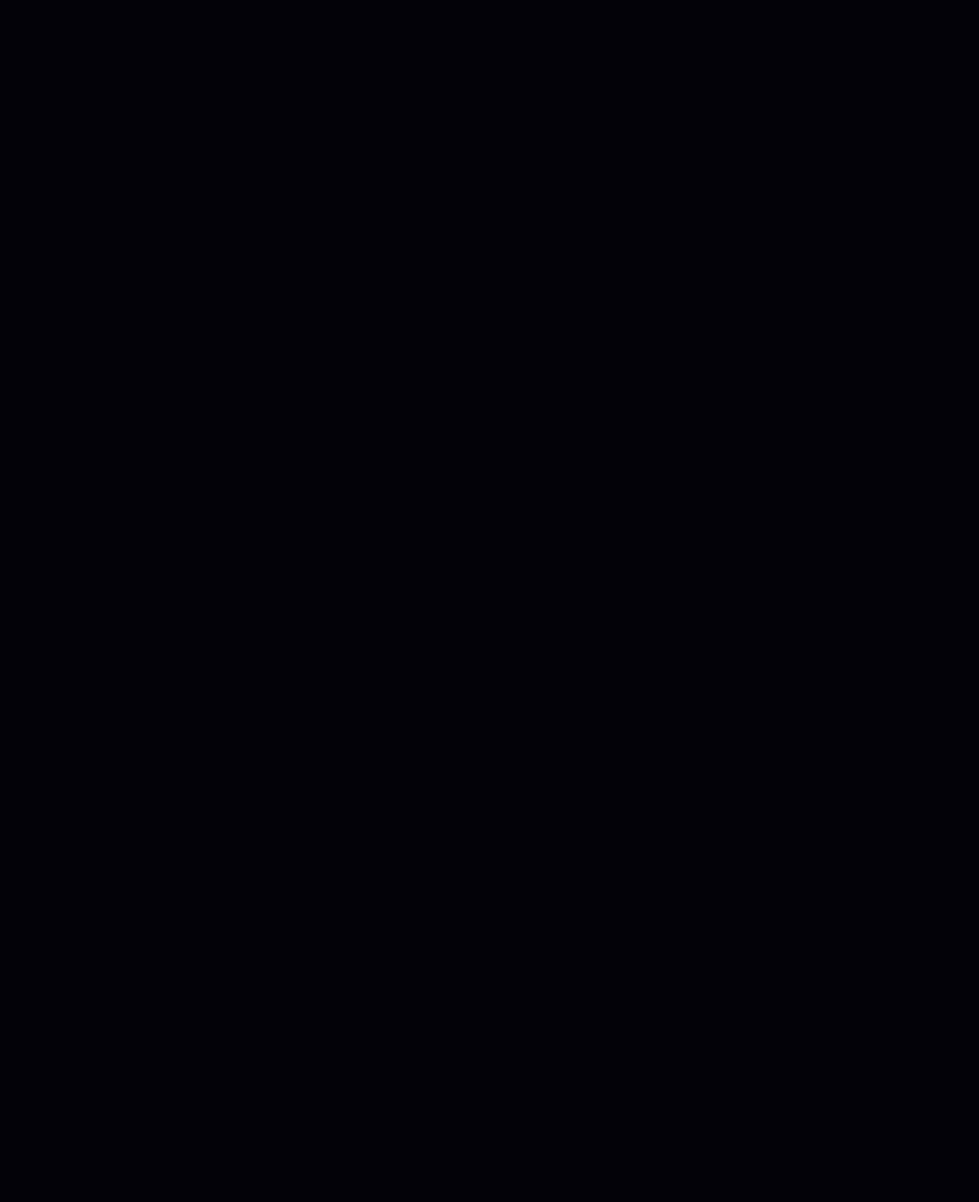
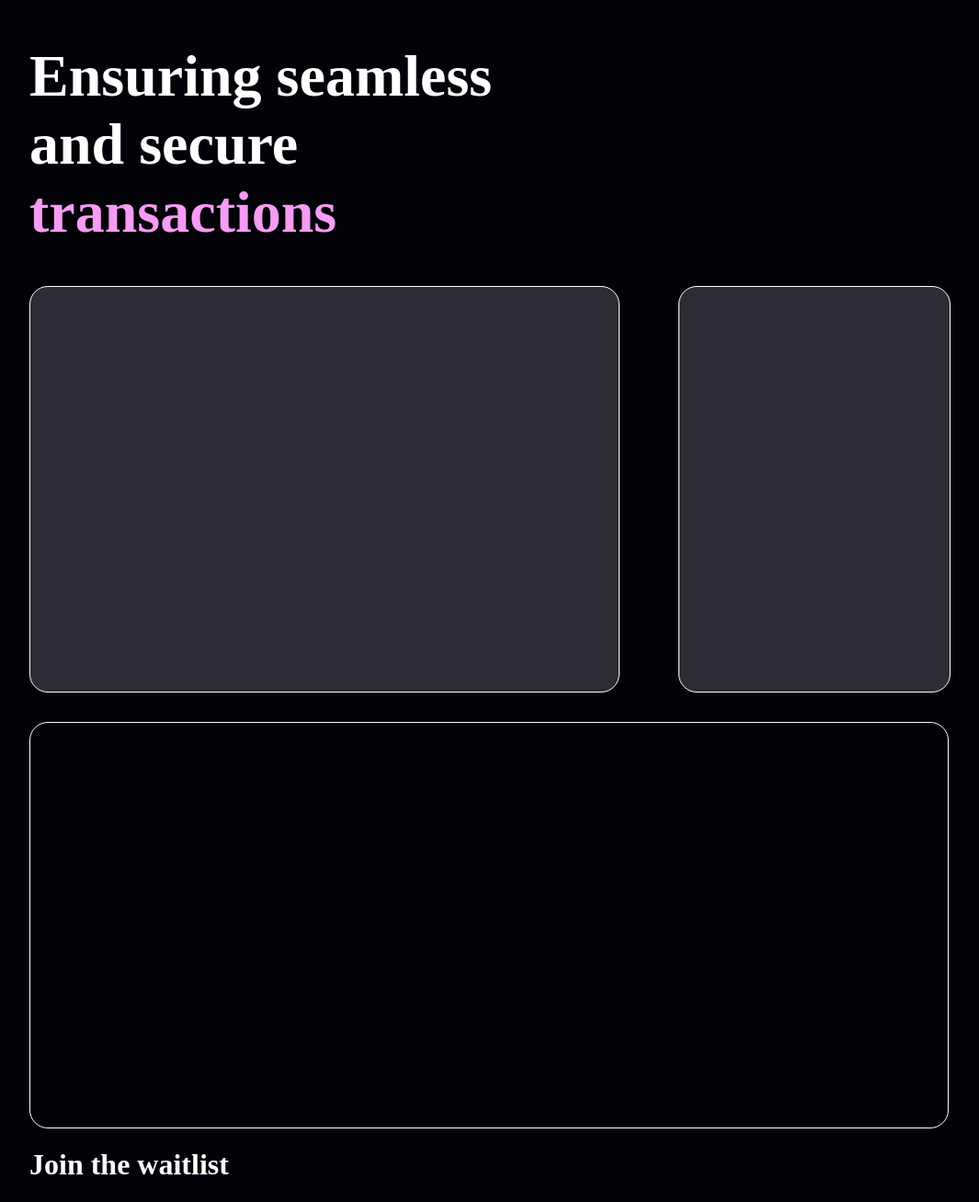
Before and after one commit to arshpreetkaur20/DeFi-Application, a React (Vite) app in the folder defi/: page / in a window 1280 px wide. Shown: the part 3191-4498 px from the top of the page at 92% size, without its empty margins (104-1169 px from the left). Before the commit the page ends 3125 px from the top, so only its background shows below. Built offline with nearby package versions, Linux system fonts and the light colour scheme.

Commit message:
landing update

```diff
--- a/defi/src/App.css
+++ b/defi/src/App.css
@@ -108,3 +108,52 @@
     margin-top: 17vh;
     margin-left:2vw;
 }
+
+.Header3{
+    color: white;
+    font-size: 32px;
+    margin-left:10vw;
+    width: 40vw;
+    margin-top: 15vh;
+}
+
+.cntr3{
+    display: flex;
+    gap:5vw;
+    margin-left: 10vw;
+}
+
+.fCntr3{
+    border:1px solid white;
+    width:50vw;
+    height:55vh;
+    border-radius: 20px;
+    background-color:rgb(44, 44, 53);
+}
+
+.fCntr4{
+    border:1px solid white;
+    width:23vw;
+    height:55vh;
+    border-radius: 20px;
+    background-color:rgb(44, 44, 53);
+}
+
+.cntr4{
+    margin-top: 4vh;
+    margin-left:10vw;
+}
+
+
+
+.fCntr5 {
+    width: 78vw;
+    height: 55vh;
+    border: 1px solid white;
+    border-radius: 20px;
+
+}
+
+.prompt{
+    color: #ffffff;
+}
--- a/defi/src/App.jsx
+++ b/defi/src/App.jsx
@@ -50,6 +50,18 @@
       <Paragraph className="f2Brief" data="growth"></Paragraph>
     </div>
 
+    <Header className="Header3" title={<span>Ensuring seamless and secure <span style={{ color: ' #f59cf3' }}>transactions</span></span>}></Header>
+
+    <div className="cntr3">
+      <Container className="fCntr3"></Container>
+      <Container className="fCntr4"></Container>
+    </div>
+
+    <div className="cntr4">
+      <Container className="fCntr5"></Container>
+      <Header className="prompt" title="Join the waitlist"></Header>
+    </div>
+
     </>
   );
 }
```
